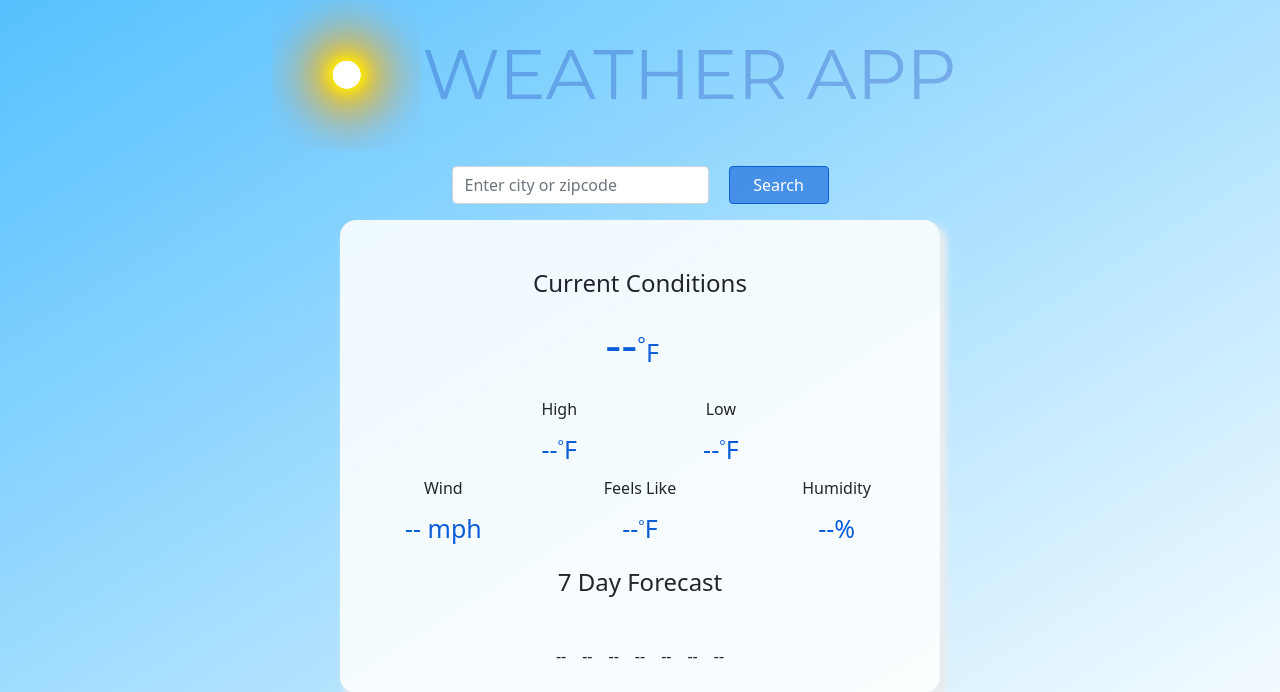
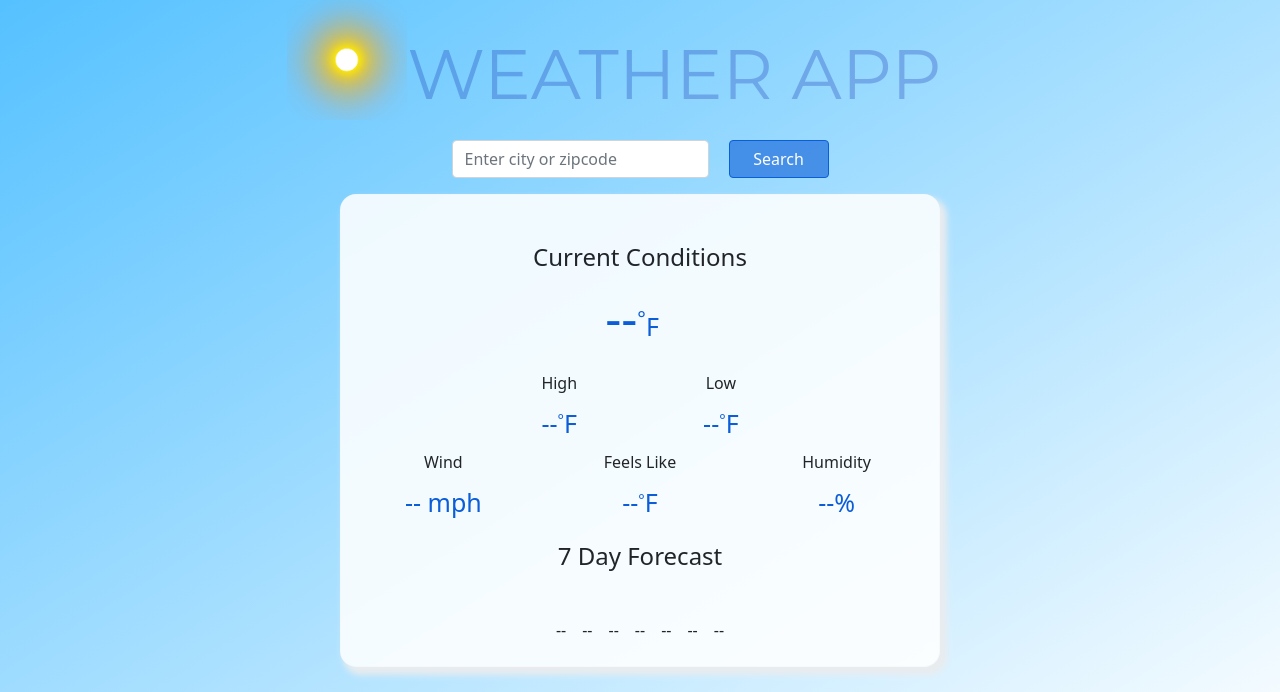
Before and after one commit to williamwbush/weather_app, a PHP site: page / in a window 1280 px wide. Shown: the top 692 px of the page. Run offline with PHP 8.4, Linux system fonts and the light colour scheme; some libraries are stand-ins or nearby versions.

Commit message:
added sun image

```diff
--- a/css/styles.css
+++ b/css/styles.css
@@ -8,8 +8,8 @@ body {
 }
 
 #sun {
-    width: 150px;
-    height: 150px;
+    width: 120px;
+    height: 120px;
 }
 
 #header {
```
